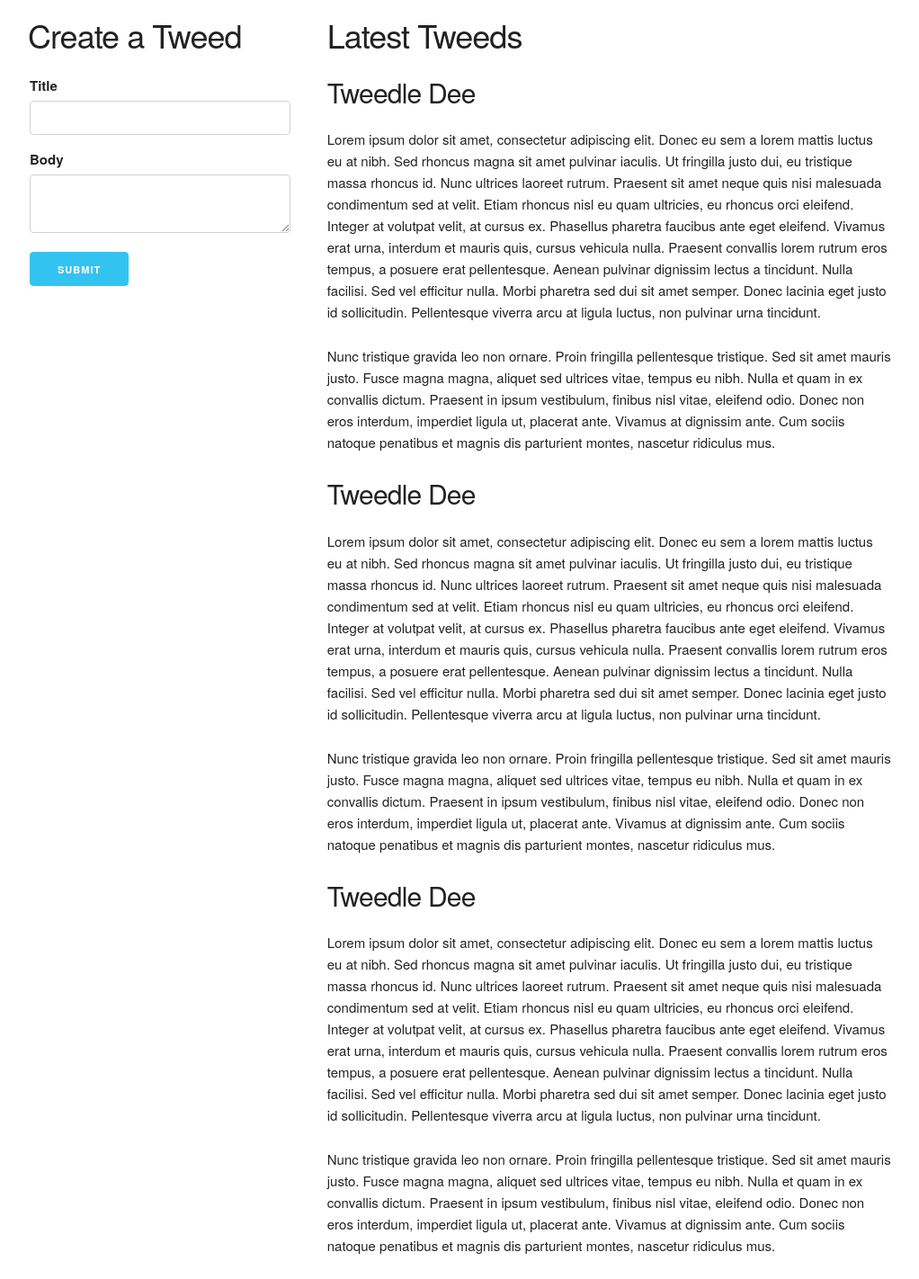
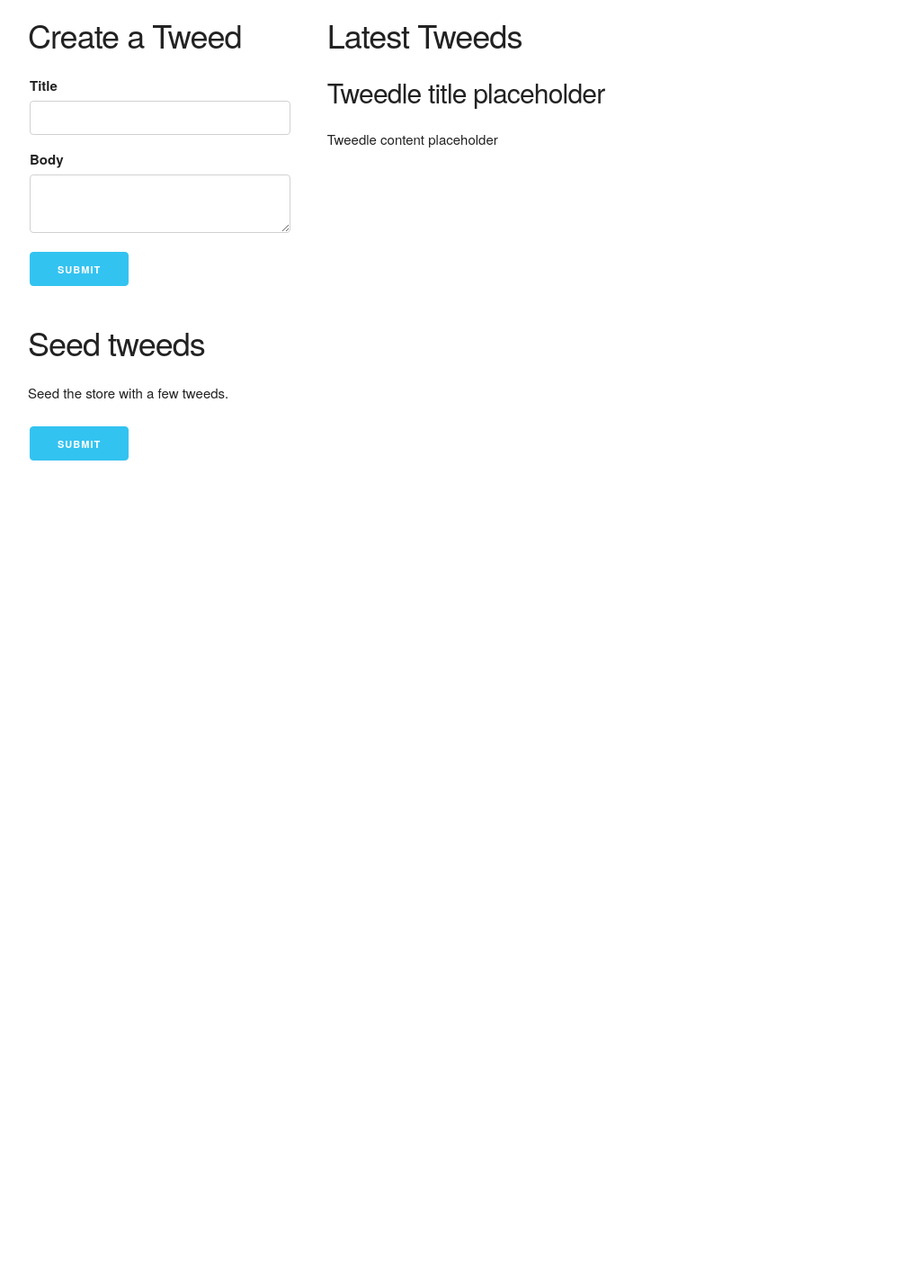
Before and after one commit to jackdbd/tweedler, a web app: page /resources/templates/index.html in a window 1280 px wide. Shown: the part 64-1486 px from the top of the page at 90% size, without its empty margins (129-1151 px from the left). After the commit the page ends 576 px from the top, so only its background shows below. Run offline with its HTML, style and script files only (its server is not run), Linux system fonts and the light colour scheme; data that the repository does not hold is empty.

Commit message:
Seed tweeds from the UI; update template and Enlive

```diff
--- a/resources/templates/index.html
+++ b/resources/templates/index.html
@@ -15,7 +15,7 @@
                 <div class="four columns">
                     <h3>Create a Tweed</h3>
                     <section class="make-tweed">
-                        <form>
+                        <form class="new-tweed">
                             <fieldset>
                                 <label for="title">Title</label>
                                 <input type="text" name="title" class="u-full-width">
@@ -25,36 +25,28 @@
                             </fieldset>
                         </form>
                     </section>
-                </div><!-- .four.columns -->
+                    <h3>Seed tweeds</h3>
+                    <section class="make-tweed">
+                        <form class="seed-tweeds">
+                            <p>Seed the store with a few tweeds.</p>
+                            <fieldset>
+                                <input type="submit" class="button-primary">
+                            </fieldset>
+                        </form>
+                    </section>
+                </div>
                 <div class="eight columns">
                     <h3>Latest Tweeds</h3>
                     <section class="tweeds">
                         <article class="tweed">
-                            <h4 class="title">Tweedle Dee</h4>
+                            <h4 class="title">Tweedle title placeholder</h4>
                             <div class="content">
-                                <p>Lorem ipsum dolor sit amet, consectetur adipiscing elit. Donec eu sem a lorem mattis luctus eu at nibh. Sed rhoncus magna sit amet pulvinar iaculis. Ut fringilla justo dui, eu tristique massa rhoncus id. Nunc ultrices laoreet rutrum. Praesent sit amet neque quis nisi malesuada condimentum sed at velit. Etiam rhoncus nisl eu quam ultricies, eu rhoncus orci eleifend. Integer at volutpat velit, at cursus ex. Phasellus pharetra faucibus ante eget eleifend. Vivamus erat urna, interdum et mauris quis, cursus vehicula nulla. Praesent convallis lorem rutrum eros tempus, a posuere erat pellentesque. Aenean pulvinar dignissim lectus a tincidunt. Nulla facilisi. Sed vel efficitur nulla. Morbi pharetra sed dui sit amet semper. Donec lacinia eget justo id sollicitudin. Pellentesque viverra arcu at ligula luctus, non pulvinar urna tincidunt.</p>
-                                <p>Nunc tristique gravida leo non ornare. Proin fringilla pellentesque tristique. Sed sit amet mauris justo. Fusce magna magna, aliquet sed ultrices vitae, tempus eu nibh. Nulla et quam in ex convallis dictum. Praesent in ipsum vestibulum, finibus nisl vitae, eleifend odio. Donec non eros interdum, imperdiet ligula ut, placerat ante. Vivamus at dignissim ante. Cum sociis natoque penatibus et magnis dis parturient montes, nascetur ridiculus mus.</p>
-                            </div>
-                        </article>
-                        <article class="tweed">
-                            <h4 class="title">Tweedle Dee</h4>
-                            <div class="content">
-                                <p>Lorem ipsum dolor sit amet, consectetur adipiscing elit. Donec eu sem a lorem mattis luctus eu at nibh. Sed rhoncus magna sit amet pulvinar iaculis. Ut fringilla justo dui, eu tristique massa rhoncus id. Nunc ultrices laoreet rutrum. Praesent sit amet neque quis nisi malesuada condimentum sed at velit. Etiam rhoncus nisl eu quam ultricies, eu rhoncus orci eleifend. Integer at volutpat velit, at cursus ex. Phasellus pharetra faucibus ante eget eleifend. Vivamus erat urna, interdum et mauris quis, cursus vehicula nulla. Praesent convallis lorem rutrum eros tempus, a posuere erat pellentesque. Aenean pulvinar dignissim lectus a tincidunt. Nulla facilisi. Sed vel efficitur nulla. Morbi pharetra sed dui sit amet semper. Donec lacinia eget justo id sollicitudin. Pellentesque viverra arcu at ligula luctus, non pulvinar urna tincidunt.</p>
-                                <p>Nunc tristique gravida leo non ornare. Proin fringilla pellentesque tristique. Sed sit amet mauris justo. Fusce magna magna, aliquet sed ultrices vitae, tempus eu nibh. Nulla et quam in ex convallis dictum. Praesent in ipsum vestibulum, finibus nisl vitae, eleifend odio. Donec non eros interdum, imperdiet ligula ut, placerat ante. Vivamus at dignissim ante. Cum sociis natoque penatibus et magnis dis parturient montes, nascetur ridiculus mus.</p>
-                            </div>
-                        </article>
-                        <article class="tweed">
-                            <h4 class="title">Tweedle Dee</h4>
-                            <div class="content">
-                                <p>Lorem ipsum dolor sit amet, consectetur adipiscing elit. Donec eu sem a lorem mattis luctus eu at nibh. Sed rhoncus magna sit amet pulvinar iaculis. Ut fringilla justo dui, eu tristique massa rhoncus id. Nunc ultrices laoreet rutrum. Praesent sit amet neque quis nisi malesuada condimentum sed at velit. Etiam rhoncus nisl eu quam ultricies, eu rhoncus orci eleifend. Integer at volutpat velit, at cursus ex. Phasellus pharetra faucibus ante eget eleifend. Vivamus erat urna, interdum et mauris quis, cursus vehicula nulla. Praesent convallis lorem rutrum eros tempus, a posuere erat pellentesque. Aenean pulvinar dignissim lectus a tincidunt. Nulla facilisi. Sed vel efficitur nulla. Morbi pharetra sed dui sit amet semper. Donec lacinia eget justo id sollicitudin. Pellentesque viverra arcu at ligula luctus, non pulvinar urna tincidunt.</p>
-                                <p>Nunc tristique gravida leo non ornare. Proin fringilla pellentesque tristique. Sed sit amet mauris justo. Fusce magna magna, aliquet sed ultrices vitae, tempus eu nibh. Nulla et quam in ex convallis dictum. Praesent in ipsum vestibulum, finibus nisl vitae, eleifend odio. Donec non eros interdum, imperdiet ligula ut, placerat ante. Vivamus at dignissim ante. Cum sociis natoque penatibus et magnis dis parturient montes, nascetur ridiculus mus.</p>
+                                <p>Tweedle content placeholder</p>
                             </div>
                         </article>
                     </section>
-                </div><!-- .eight.columns -->
-            </div><!-- .row -->
-                <footer>
-                </footer>
+                </div>
+            </div>
         </main>
     </body>
 </html>
```
Also changed, not shown: 4 other files.
